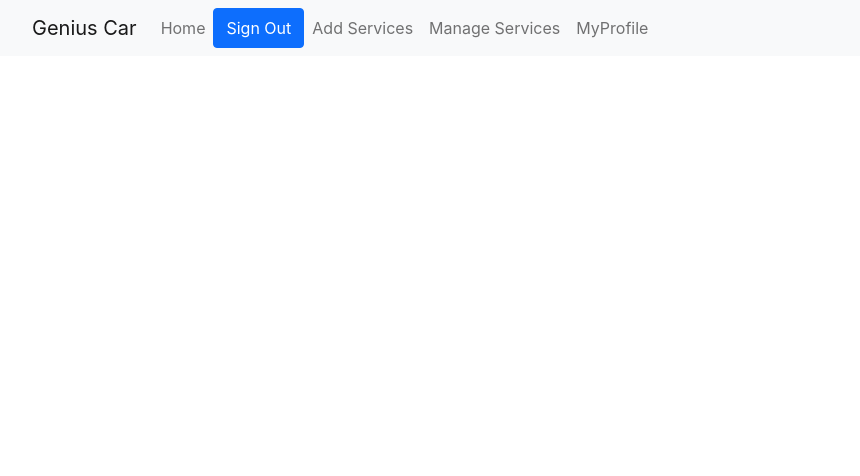
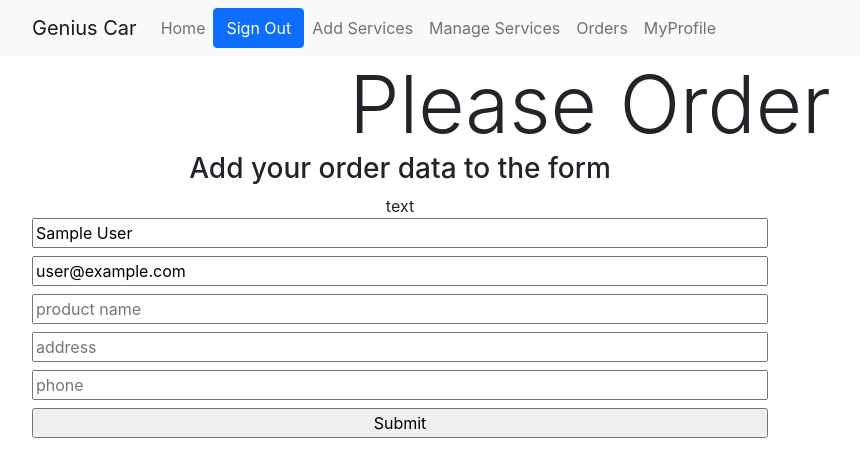
Before and after one commit to jhrhq/geniuscar-integration, a React (Create React App) app: page /checkout/1 in a window 1280 px wide. Shown: the top 476 px of the page, without its empty margins (50-910 px from the left). Built offline with nearby package versions, Linux system fonts and the light colour scheme; no server answers; sample sign-in values are in the browser's storage.

Commit message:
added order form data to database

```diff
--- a/package.json
+++ b/package.json
@@ -6,6 +6,7 @@
     "@testing-library/jest-dom": "^5.16.4",
     "@testing-library/react": "^13.3.0",
     "@testing-library/user-event": "^13.5.0",
+    "axios": "^0.27.2",
     "bootstrap": "^5.1.3",
     "firebase": "^9.8.2",
     "react": "^18.1.0",
--- a/src/AddServices/AddServices.js
+++ b/src/AddServices/AddServices.js
@@ -2,6 +2,7 @@ import { Col, Container, Row } from "react-bootstrap";
 import { useForm } from "react-hook-form";
 const AddServices = () => {
   const { register, handleSubmit } = useForm();
+
   const onSubmit = (data) => {
     console.log(data);
     fetch(`http://localhost:5000/service`, {
--- a/src/App.js
+++ b/src/App.js
@@ -7,6 +7,7 @@ import Home from "./Home/Home";
 import Login from "./Login/Login";
 import ManageServices from "./ManageServices/ManageServices";
 import MyProfile from "./MyProfile/MyProfile";
+import Order from "./Order/Order";
 import RequireAuth from "./RequireAuth/RequireAuth";
 import ServiceDetails from "./ServiceDetails/ServiceDetails";
 
@@ -20,10 +21,18 @@ function App() {
         <Route path="/services/:serviceId" element={<ServiceDetails />} />
         <Route path="/login" element={<Login />} />
         <Route
-          path="/checkout"
+          path="/checkout/:serviceId"
           element={
             <RequireAuth>
               <CheckOut />
+            </RequireAuth>
+          }
+        />
+        <Route
+          path="/orders"
+          element={
+            <RequireAuth>
+              <Order />
             </RequireAuth>
           }
         />
--- a/src/CheckOut/CheckOut.js
+++ b/src/CheckOut/CheckOut.js
@@ -1,5 +1,82 @@
+import axios from "axios";
+import { Col, Container, Row } from "react-bootstrap";
+import { useAuthState } from "react-firebase-hooks/auth";
+import { useParams } from "react-router-dom";
+import { toast, ToastContainer } from "react-toastify";
+import auth from "../firebase.init";
+import useServiceDetail from "../Hooks/useServiceDetail";
 const CheckOut = () => {
-  return <div className="display-1 text-center">Please checkout</div>;
+  const { serviceId } = useParams();
+  const [service] = useServiceDetail(serviceId);
+  const [user] = useAuthState(auth);
+
+  const handleSubmit = (e) => {
+    e.preventDefault();
+    const name = user?.displayName;
+    const email = user?.email;
+    const serviceid = serviceId;
+    const address = e.target.address.value;
+    const phone = e.target.phone.value;
+    const order = { name, email, serviceid, address, phone };
+    axios.post("http://localhost:5000/order", order).then((res) => {
+      console.log(res);
+      const { data } = res;
+      if (data.insertedId) {
+        toast("your data is added to the DataBase");
+      }
+    });
+    console.log("ok");
+  };
+
+  return (
+    <>
+      <div className="display-1 text-center">Please Order {service?.name}</div>
+      <Container>
+        <Row>
+          <Col md={8} className="text-center">
+            <h3>Add your order data to the form</h3>
+            <form className="d-flex flex-column" onSubmit={handleSubmit}>
+              text
+              <input
+                className="mb-2"
+                type="text"
+                placeholder="name"
+                defaultValue={user?.displayName}
+                readOnly
+              />
+              <input
+                className="mb-2"
+                type="email"
+                placeholder="email"
+                defaultValue={user?.email}
+                readOnly
+              />
+              <input
+                className="mb-2"
+                type="text"
+                placeholder="product name"
+                defaultValue={service?.name}
+              />
+              <input
+                className="mb-2"
+                placeholder="address"
+                type="text"
+                name="address"
+              />
+              <input
+                className="mb-2"
+                placeholder="phone"
+                type="number"
+                name="phone"
+              />
+              <input className="mb-2" type="submit" />
+            </form>
+          </Col>
+        </Row>
+        <ToastContainer />
+      </Container>
+    </>
+  );
 };
 
 export default CheckOut;
--- a/src/Header/Header.js
+++ b/src/Header/Header.js
@@ -33,6 +33,9 @@ const Header = () => {
                 <Nav.Link as={Link} to="/manageservices">
                   Manage Services
                 </Nav.Link>
+                <Nav.Link as={Link} to="/orders">
+                  Orders
+                </Nav.Link>
               </>
             ) : (
               <>
--- /dev/null
+++ b/src/Hooks/useServiceDetail.js
@@ -0,0 +1,13 @@
+import { useEffect, useState } from "react";
+
+const useServiceDetail = (serviceId) => {
+  const [service, setService] = useState({});
+  useEffect(() => {
+    fetch(`http://localhost:5000/service/${serviceId}`)
+      .then((res) => res.json())
+      .then((data) => setService(data));
+  }, [serviceId]);
+  return [service, setService];
+};
+
+export default useServiceDetail;
--- /dev/null
+++ b/src/Order/Order.js
@@ -0,0 +1,9 @@
+const Order = () => {
+  return (
+    <div>
+      <div className="display-1">Your Order</div>
+    </div>
+  );
+};
+
+export default Order;
--- a/src/ServiceDetails/ServiceDetails.js
+++ b/src/ServiceDetails/ServiceDetails.js
@@ -1,21 +1,16 @@
-import { useEffect, useState } from "react";
 import { Button } from "react-bootstrap";
 import { Link, useParams } from "react-router-dom";
+import useServiceDetail from "../Hooks/useServiceDetail";
 
 const ServiceDetails = () => {
   const { serviceId } = useParams();
-  const [service, setService] = useState({});
-  useEffect(() => {
-    fetch(`http://localhost:5000/service/${serviceId}`)
-      .then((res) => res.json())
-      .then((data) => setService(data));
-  }, [serviceId]);
+  const [service] = useServiceDetail(serviceId);
   return (
     <div>
       <div className="display-6">
         Welcome to Service Details
         <div className="display-1">{service.name}</div>
-        <Button as={Link} to="/checkout">
+        <Button as={Link} to={`/checkout/${serviceId}`}>
           Proceed CheckOut
         </Button>
       </div>
```
Also changed, not shown: 1 other file (tests, documents, lock files or other folders).
